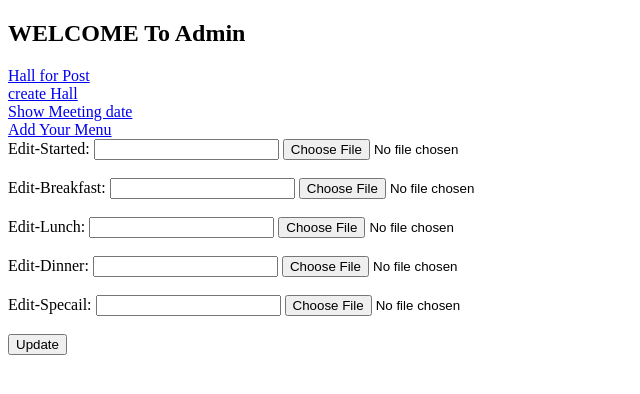
After one commit to Kartik-bit-web/Documen, a Flask app: page /edit_menu/1 in a window 1280 px wide. The commit adds this page. Shown: the top 394 px of the page, without its empty margins (0-640 px from the left). Run offline with Flask 3, Linux system fonts and the light colour scheme.

Commit message:
blog_left

```diff
--- a/app.py
+++ b/app.py
@@ -65,7 +65,9 @@ def dash():
 #Hall page --------->
 @app.route('/hall')
 def hall():
-    return render_template('hall.html')
+    get_it = login_user.engine.execute("Select * from post_hall")
+    x = get_it.fetchall()
+    return render_template('hall.html', x=x)
 
 #Hall for admin page --------->
 @app.route('/admin_hall')
@@ -83,13 +85,22 @@ def create_post():
         return redirect('/admin_hall')
     return render_template('admin/create_post.html')
 
-@app.route('/edit_post', methods= ["POST", "GET"])
-def edit_post():
-    pass
+@app.route('/edit_post/<id>', methods= ["POST", "GET"])
+def edit_post(id):
+    if request.method == 'POST':
+        title = request.form.get('title')
+        cmt = request.form.get('cmt')
+        login_user.hall_edit(title, cmt, id)
+        return redirect('/admin_hall')
+
+    return render_template('/admin/edit_post.html')
 
 
-
-
+@app.route('/del_post/<id>')
+def del_post(id):
+    delQuery = "delete from post_hall where id=?"
+    login_user.engine.execute(delQuery, id)
+    return redirect('/admin_hall')
 
 
 
@@ -100,20 +111,77 @@ def edit_post():
 def dated():
     return render_template('dated.html')
 
-#Function Organisation page --------->
-@app.route('/function')
-def fun():
-    return render_template('fun.html')
+
+
 
 #Booking Details page --------->
-@app.route('/booking')
+@app.route('/booking', methods = ["POST", "GET"])
 def booking():
+    if request.method == 'POST':
+        nm = request.form.get('nm')
+        dated = request.form.get('dated')
+        login_user.meeting(nm, dated)
+        return redirect('/hall')
     return render_template('booking.html')
+
+@app.route('/meeting')
+def meet_date():
+    getDate = login_user.engine.execute('Select * from meet_date')
+    x = getDate.fetchall()
+    return render_template('/admin/show_meet_date.html', x=x)
+#Booking Details page Ended here --------->
+
+
+
+
 
 #Menus for Functions page --------->
 @app.route('/menu')
 def menu():
-    return render_template('menu.html')
+    getDate = login_user.engine.execute('Select * from menu_add')
+    x = getDate.fetchall()
+    return render_template('menu.html', x=x)
+
+@app.route('/admin_menu', methods= ['POST', 'GET'])
+def admin_menu():
+    if request.method == 'POST':
+        st = request.form.get('st')
+        bf = request.form.get('bf')
+        lh = request.form.get('lh')
+        dn = request.form.get('dn')
+        sp = request.form.get('sp')
+        login_user.menu_admin(st, bf, lh, dn, sp)
+        return redirect('/admin_menu')
+
+    getDate = login_user.engine.execute('Select * from menu_add')
+    x = getDate.fetchall()
+
+    return render_template('admin/admin_menu.html', x=x)
+
+@app.route('/edit_menu/<int:id>', methods= ['POST', 'GET'])
+def edit_menu(id):
+    if request.method == 'POST':
+        st = request.form.get('st')
+        bf = request.form.get('bf')
+        lh = request.form.get('lh')
+        dn = request.form.get('dn')
+        sp = request.form.get('sp')
+        login_user.update_menu(st, bf, lh, dn, sp, id)
+        return redirect('/admin_menu')
+
+    return render_template('/admin/edit_menu.html')
+
+@app.route('/del_menu/<int:id>', methods= ['POST', 'GET'])
+def del_menu(id):
+    delQuery = "delete from menu_add where id=?"
+    login_user.engine.execute(delQuery, id)
+    return redirect('/admin_hall')
+
+
+
+
+
+
 
 #Blog For every can rating Us --------->
 @app.route('/blog')
--- a/templates/admin/admin_hall.html
+++ b/templates/admin/admin_hall.html
@@ -4,8 +4,8 @@
 <h2>WELCOME to admin hall</h2>
 
 {% for i in x: %}
-<a href="">Edit</a>
-<a href="">Delete</a>
+<a href="{{url_for('edit_post', id=i['id'])}}">Edit</a>
+<a href="{{url_for('del_post', id=i['id'])}}">Delete</a>
 <div>
     <h1> {{i['title']}} </h1><br>
     <img src="#" alt="img of Classic hall"><br>
--- a/templates/admin/admin_index.html
+++ b/templates/admin/admin_index.html
@@ -9,7 +9,12 @@
 <body>
     <h2>WELCOME To Admin {{name}} </h2>
     <a href="{{ url_for('admin_hall')}}">Hall for Post</a>
+    <br>
     <a href="{{ url_for('create_post')}}">create Hall</a>
+    <br>
+    <a href="{{ url_for('meet_date') }}">Show Meeting date</a>
+    <br>
+    <a href="{{ url_for('admin_menu') }}">Add Your Menu</a>
 
     {% block admin_content %}
 
@@ -18,5 +23,22 @@
     {% block create_post %}
 
     {% endblock %}
+
+    {% block edit_post %}
+
+    {% endblock %}
+
+    {% block meeting_date %}
+
+    {% endblock %}
+
+    {% block admin_menu %}
+
+    {% endblock %}
+
+    {% block edit_menu %}
+
+    {% endblock%}
+
 </body>
 </html>
--- /dev/null
+++ b/templates/admin/edit_menu.html
@@ -0,0 +1,32 @@
+{% extends "admin/admin_index.html" %}
+{% block edit_menu %}
+<form action="" method="post">
+    <label for="started">Edit-Started:</label>
+    <input type="text" name="st" id="">
+    <input type="file" name="" id="">
+    <br>
+    <br>
+    <label for="Breakfast">Edit-Breakfast: </label>
+    <input type="text" name="bf" id="">
+    <input type="file" name="" id="">
+    <br>
+    <br>
+    <label for="Lunch">Edit-Lunch: </label>
+    <input type="text" name="lh" id="">
+    <input type="file" name="" id="">
+    <br>
+    <br>
+    <label for="Dinner">Edit-Dinner: </label>
+    <input type="text" name="dn" id="">
+    <input type="file" name="" id="">
+    <br>
+    <br>
+    <label for="Specail">Edit-Specail: </label>
+    <input type="text" name="sp" id="">
+    <input type="file" name="" id="">
+    <br>
+    <br>
+    <input type="submit" value="Update">
+</form>
+
+{% endblock%}
--- a/templates/index.html
+++ b/templates/index.html
@@ -18,8 +18,6 @@
     <a href="{{ url_for('hall') }}">Hall</a>
     <br><br>
     <a href="{{ url_for('dated') }}">Dated</a>
-    <br><br>
-    <a href="{{ url_for('fun') }}">function</a>
     <br><br>
     <a href="{{ url_for('booking') }}">Booking</a>
     <br><br>
```
Also changed, not shown: module_us/login_user.py (+33 -1 lines), templates/admin/admin_menu.html (added, +57 -0 lines), templates/admin/edit_post.html (+17 -0 lines), templates/admin/show_meet_date.html (added, +18 -0 lines), templates/booking.html (+7 -4 lines), templates/fun.html (deleted, +0 -41 lines), templates/hall.html (+5 -23 lines), templates/menu.html (+19 -1 lines), mydata.db (added), test2.db (deleted).
